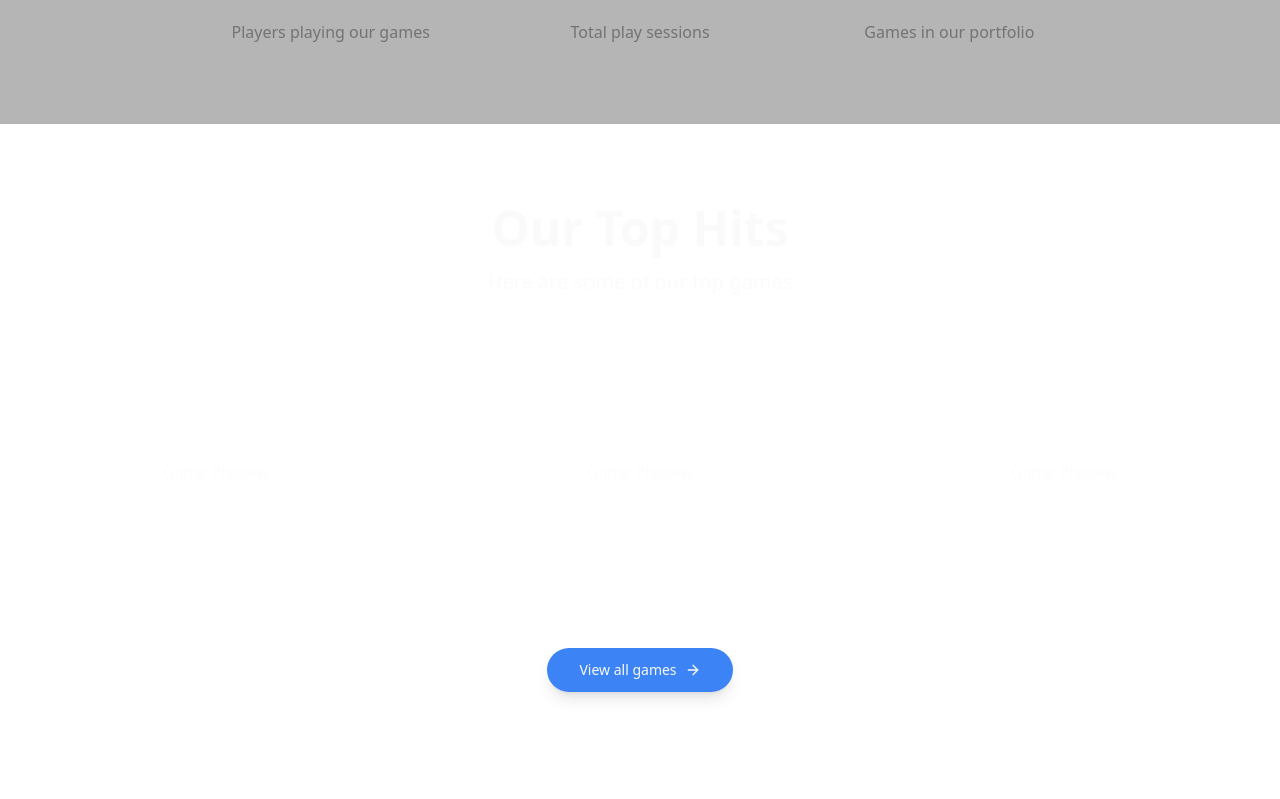
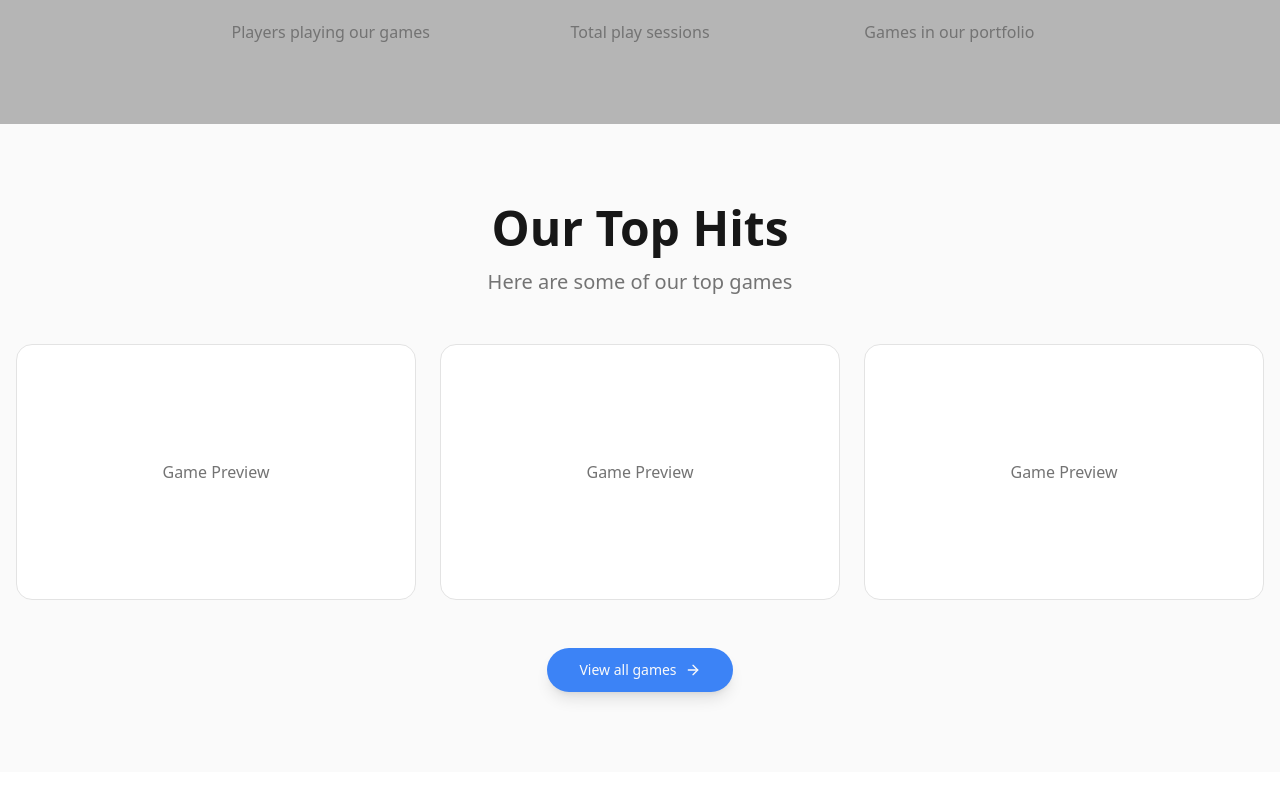
Before and after one commit to JGSimi/minigroups-page, a React (Vite) app: page / in a window 1280 px wide. Shown: the part 401-1200 px from the top of the page. Built offline with nearby package versions, Linux system fonts and the light colour scheme; the HTML template or start-up script is replaced by a standard one.

Commit message:
Fix TopHitsSection theme adaptation

```diff
--- a/src/components/TopHitsSection.tsx
+++ b/src/components/TopHitsSection.tsx
@@ -1,12 +1,12 @@
 import { Button } from "@/components/ui/button";
 import { ArrowRight } from "lucide-react";
 const TopHitsSection = () => {
-  return <section id="games" className="bg-section-dark py-20 bg-transparent">
+  return <section id="games" className="bg-muted/50 py-20">
       <div className="container mx-auto px-4 text-center">
-        <h2 className="text-4xl md:text-5xl font-bold text-section-dark-foreground mb-4">
+        <h2 className="text-4xl md:text-5xl font-bold text-foreground mb-4">
           Our Top Hits
         </h2>
-        <p className="text-xl text-section-dark-foreground/80 mb-12">
+        <p className="text-xl text-muted-foreground mb-12">
           Here are some of our top games
         </p>
 
@@ -14,14 +14,14 @@ const TopHitsSection = () => {
           {/* Games grid would go here */}
           <div className="grid grid-cols-1 md:grid-cols-2 lg:grid-cols-3 gap-6 mb-8">
             {/* Placeholder for game cards */}
-            <div className="bg-section-dark-foreground/10 rounded-2xl p-6 h-64 flex items-center justify-center">
-              <p className="text-section-dark-foreground/60">Game Preview</p>
+            <div className="bg-card border rounded-2xl p-6 h-64 flex items-center justify-center hover:shadow-lg transition-shadow">
+              <p className="text-muted-foreground">Game Preview</p>
             </div>
-            <div className="bg-section-dark-foreground/10 rounded-2xl p-6 h-64 flex items-center justify-center">
-              <p className="text-section-dark-foreground/60">Game Preview</p>
+            <div className="bg-card border rounded-2xl p-6 h-64 flex items-center justify-center hover:shadow-lg transition-shadow">
+              <p className="text-muted-foreground">Game Preview</p>
             </div>
-            <div className="bg-section-dark-foreground/10 rounded-2xl p-6 h-64 flex items-center justify-center">
-              <p className="text-section-dark-foreground/60">Game Preview</p>
+            <div className="bg-card border rounded-2xl p-6 h-64 flex items-center justify-center hover:shadow-lg transition-shadow">
+              <p className="text-muted-foreground">Game Preview</p>
             </div>
           </div>
         </div>
```
